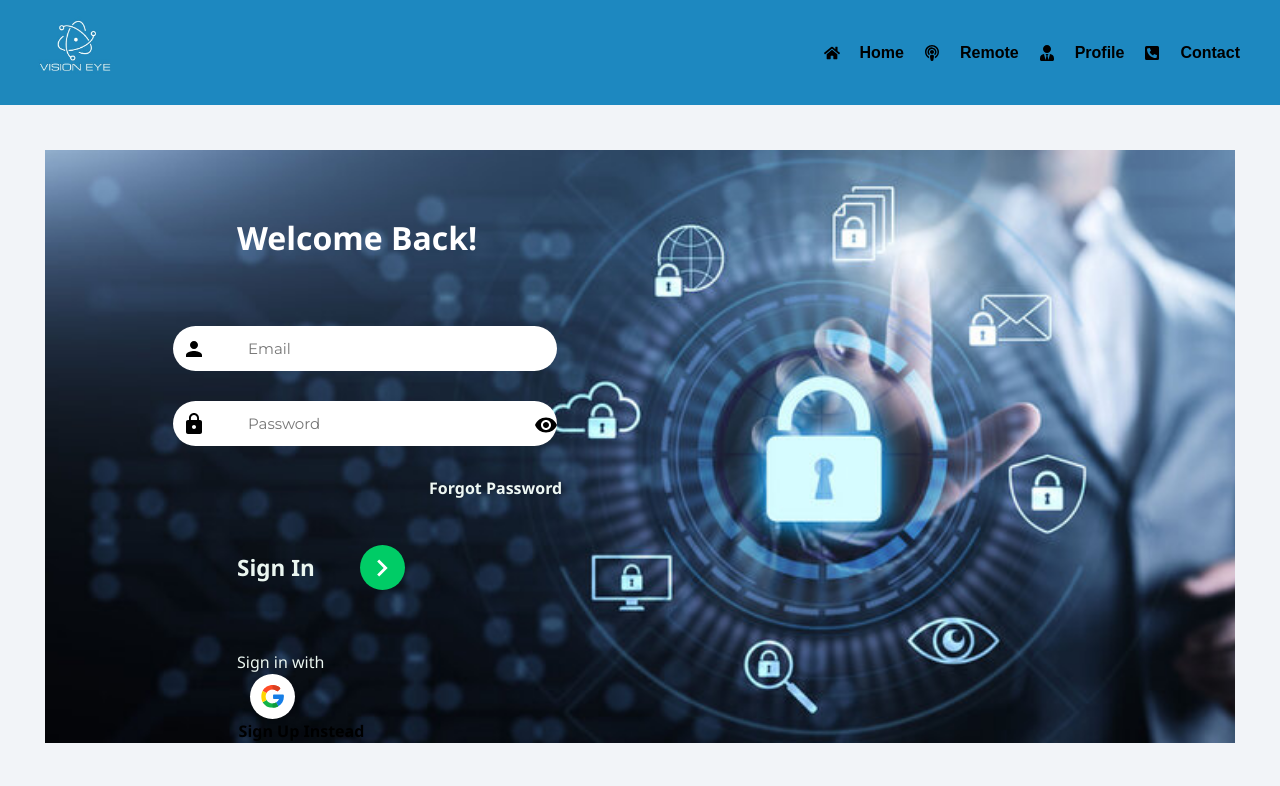
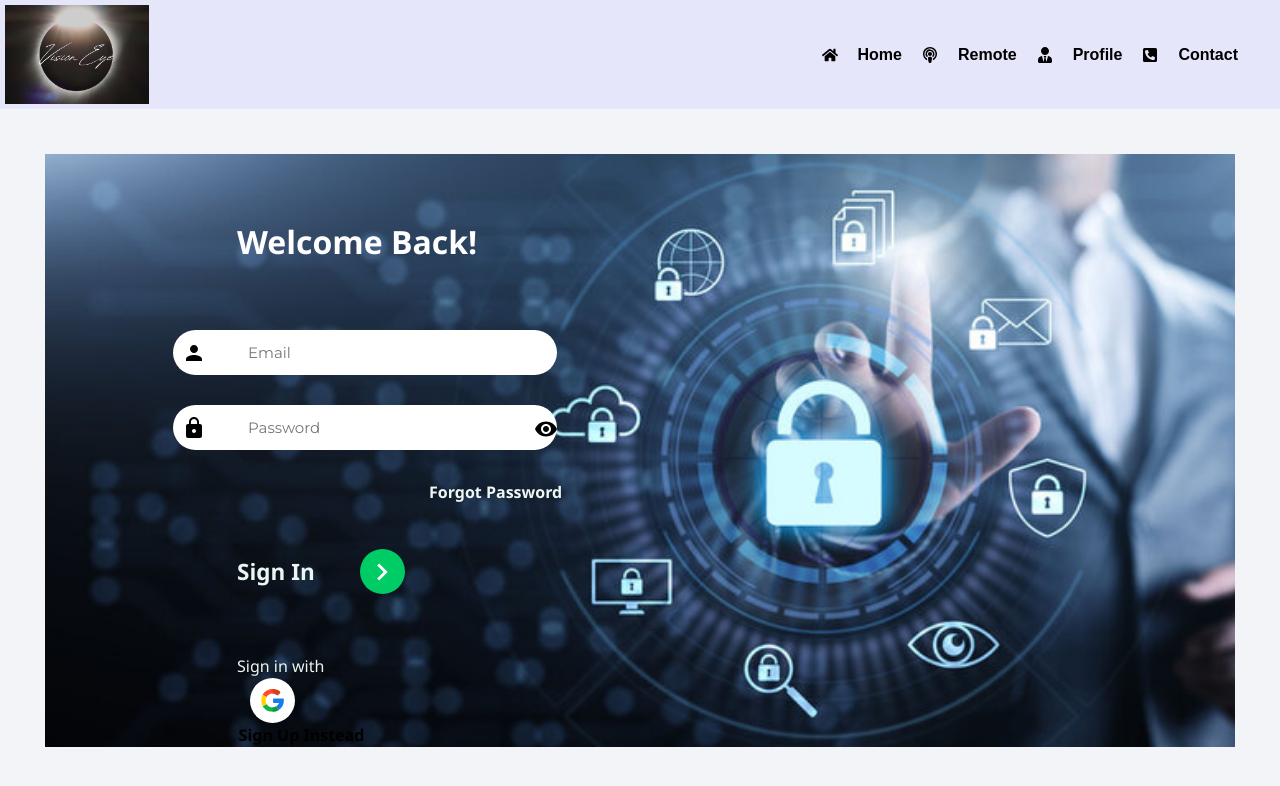
Before and after one commit to imroysakshi/vision-eye, a React (Create React App) app: page /sign-in in a window 1280 px wide. Shown: the top 786 px of the page. Built offline with nearby package versions, Linux system fonts and the light colour scheme.

Commit message:
Designing Frontpage

```diff
--- a/src/components/Navbar.jsx
+++ b/src/components/Navbar.jsx
@@ -4,11 +4,12 @@
 // import { ReactComponent as PersonOutlineIcon } from "../assets/svg/personOutlineIcon.svg";
 import { Link } from "react-router-dom";
 import "../pages/Explore.css";
-import logoImg from "../img/logoImg.jpg";
+//import logoImg from "../img/logoImg.jpg";
+import Vision_eyeLogo from "../img/Vision_eyeLogo.jpg";
 import { FaHome } from "react-icons/fa";
-import {FaPodcast} from "react-icons/fa";
-import {FaUserTie} from "react-icons/fa";
-import {FaPhoneSquareAlt} from "react-icons/fa";
+import { FaPodcast } from "react-icons/fa";
+import { FaUserTie } from "react-icons/fa";
+import { FaPhoneSquareAlt } from "react-icons/fa";
 // const Navbar = () => {
 //   const navigate = useNavigate();
 //   const location = useLocation();
@@ -86,17 +87,17 @@ const Navbar = () => {
     <>
       <header class="header">
         <Link to="/">
-          <img src={logoImg} className="logoImg" />
+          <img src={Vision_eyeLogo} className="logoImg" />
         </Link>
 
         <nav class="nav-items">
-          <FaHome/>
+          <FaHome />
           <Link to="/">Home</Link>
-          <FaPodcast/>
+          <FaPodcast />
           <Link to="/remote">Remote</Link>
-           <FaUserTie/>
+          <FaUserTie />
           <Link to="/profile">Profile</Link>
-          <FaPhoneSquareAlt/>
+          <FaPhoneSquareAlt />
           <Link to="/contact">Contact</Link>
         </nav>
       </header>
--- a/src/index.css
+++ b/src/index.css
@@ -707,7 +707,7 @@ button {
 }
 
 .profileCard {
-  background-color: #ffffff;
+  background-color: #dc9880;
   border-radius: 1rem;
   margin-top: 4vh;
   margin-left: 20vw;
--- a/src/pages/Explore.css
+++ b/src/pages/Explore.css
@@ -9,8 +9,10 @@ body {
   object-fit: cover;
   width: 10rem;
   height: 7rem;
-
-
+  box-sizing:border-box;
+  border-style: solid;
+  border-color:lavender;
+  /* border-radius: 150px;  */
 }
 
 /* CSS for header */
@@ -19,8 +21,10 @@ body {
   flex-direction: row;
   justify-content: space-between;
   align-items: center;
-  background-color:rgba(29,136,192.255);
+  /* background-color:rgba(29,136,192.255); */
   /* background-image: url(/img/logoImg.jpg); */
+  background-color:lavender;
+  padding: 2px;
 
 }
 
@@ -37,7 +41,7 @@ body {
   display: flex;
   justify-content: space-around;
   align-items: center;
-  background-color:rgba(29,136,192.255);
+  background-color:lavender;
   margin-right: 20px;
 }
 
@@ -124,7 +128,7 @@ body {
 
 .achievements .work .work-text {
   font-size: 15px;
-  color: #585858;
+  color: lavender;
   margin: 10px 0;
 }
 
@@ -133,7 +137,7 @@ body {
   justify-content: space-between;
   align-items: center;
   padding: 40px 80px;
-  border-top: 2px solid #eeeeee;
+  border-top: 2px solid lavender;
 }
 
 .about-me img {
--- a/src/pages/Profile.jsx
+++ b/src/pages/Profile.jsx
@@ -1,6 +1,15 @@
 import { getAuth, updateProfile } from "firebase/auth";
 import React, { useEffect, useState } from "react";
-import { collection, deleteDoc, doc, getDocs, orderBy, query, updateDoc, where } from "firebase/firestore";
+import {
+  collection,
+  deleteDoc,
+  doc,
+  getDocs,
+  orderBy,
+  query,
+  updateDoc,
+  where,
+} from "firebase/firestore";
 import { Link, useNavigate } from "react-router-dom";
 import { db } from "../firebase.config";
 import { toast } from "react-toastify";
@@ -139,7 +148,7 @@ const Profile = () => {
           </div>
           <Link to="/create-listing" className="createListing">
             <button>
-              <p>Sell or rent your home</p>
+              <p>Add Your Jobs</p>
             </button>
           </Link>
 
```
Also changed, not shown: src/img/Vision_eyeLogo.jpg (added).
